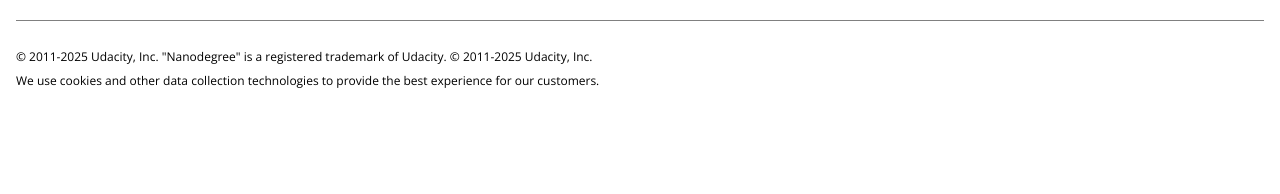
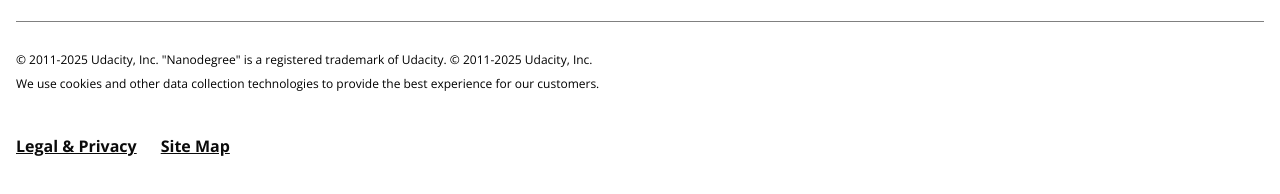
Before and after one commit to Akshaytr31/udacityClone, a plain HTML site: page index.html in a window 1280 px wide. Shown: the part 4265-4459 px from the top of the page. Before the commit the page ends 4422 px from the top, so only its background shows below. Drawn offline with Linux system fonts and the light colour scheme; a script that the page names is missing; a web font is replaced by a local one.

Commit message:
resposnsive

```diff
--- a/index.html
+++ b/index.html
@@ -442,6 +442,13 @@
                   <br>We use cookies and other data collection technologies to provide the best experience for our customers.
                 </small>
               </div>
+              <div class="footer-links">
+                <div style="height:24px;"></div>
+                <div class="footer-links-elm">
+                  <a href="" >Legal & Privacy</a>
+                  <a href=""> Site Map</a>
+                </div>
+              </div>
           </div>
         </div>
       </footer>
--- a/script.js
+++ /dev/null
@@ -1 +0,0 @@
-//
--- a/styles.css
+++ b/styles.css
@@ -987,11 +987,12 @@ footer{
     display: flex;
     flex-direction: column;
     justify-content: space-between;
+    margin-top: 1px;
 }
 .footer-space{
     height: 24px;
     border-bottom: 1px solid gray;
-    margin-bottom: 24px;
+    margin-bottom: 26px;
 }
 
 .footer-description{
@@ -1007,10 +1008,20 @@ footer{
     font-size: 0.75rem;
 }
 
+.footer-links-elm{
+    display: flex;
+    flex-wrap: wrap;
+    gap: 24px;
+    margin-top: 14px;
+}
 
-
-
-
+.footer-links-elm a{
+    font-weight: 700;
+    position: relative;
+    font-size: 1rem;
+    line-height: 150%;
+    color: #0B0B0B;
+}
 
 
 
```
